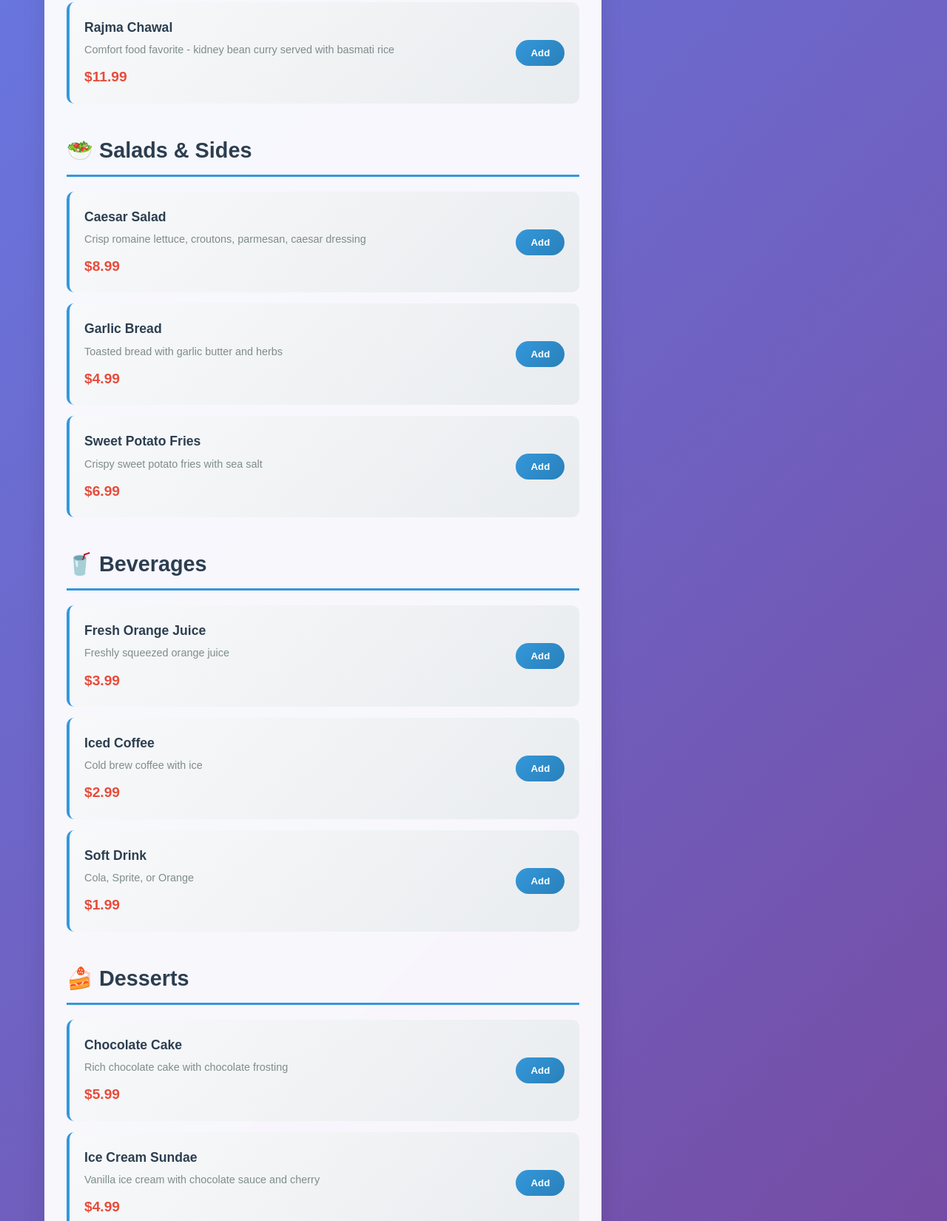
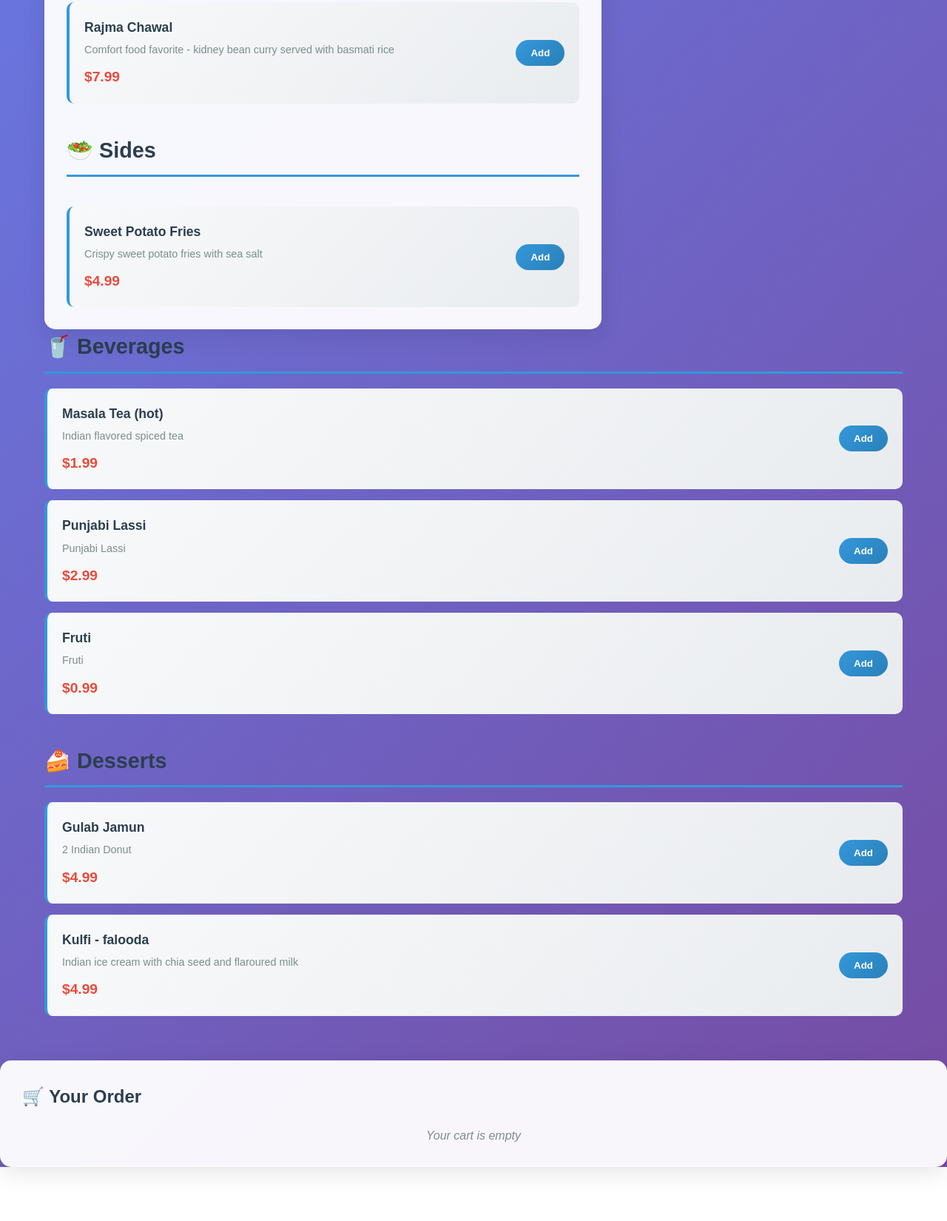
Before and after one commit to deeptewani/DT-SatLunch, a plain HTML site: page food_ordering_website.html in a window 1280 px wide. Shown: the part 605-2255 px from the top of the page at 74% size. After the commit the page ends 2182 px from the top, so only its background shows below. Drawn offline with Linux system fonts and the light colour scheme.

Commit message:
Update food_ordering_website.html

```diff
--- a/food_ordering_website.html
+++ b/food_ordering_website.html
@@ -331,7 +331,7 @@
                             <div class="item-info">
                                 <div class="item-name">Rajma Chawal</div>
                                 <div class="item-description">Comfort food favorite - kidney bean curry served with basmati rice</div>
-                                <div class="item-price">$11.99</div>
+                                <div class="item-price">$7.99</div>
                             </div>
                             <button class="add-btn" onclick="addToCart('Rajma Chawal', 11.99)">Add</button>
                         </div>
@@ -339,29 +339,14 @@
                 </div>
 
                 <div class="category">
-                    <h2>🥗 Salads & Sides</h2>
-                    <div class="menu-items">
-                        <div class="menu-item">
-                            <div class="item-info">
-                                <div class="item-name">Caesar Salad</div>
-                                <div class="item-description">Crisp romaine lettuce, croutons, parmesan, caesar dressing</div>
-                                <div class="item-price">$8.99</div>
-                            </div>
-                            <button class="add-btn" onclick="addToCart('Caesar Salad', 8.99)">Add</button>
-                        </div>
-                        <div class="menu-item">
-                            <div class="item-info">
-                                <div class="item-name">Garlic Bread</div>
-                                <div class="item-description">Toasted bread with garlic butter and herbs</div>
-                                <div class="item-price">$4.99</div>
-                            </div>
-                            <button class="add-btn" onclick="addToCart('Garlic Bread', 4.99)">Add</button>
+                    <h2>🥗  Sides</h2>
+
                         </div>
                         <div class="menu-item">
                             <div class="item-info">
                                 <div class="item-name">Sweet Potato Fries</div>
                                 <div class="item-description">Crispy sweet potato fries with sea salt</div>
-                                <div class="item-price">$6.99</div>
+                                <div class="item-price">$4.99</div>
                             </div>
                             <button class="add-btn" onclick="addToCart('Sweet Potato Fries', 6.99)">Add</button>
                         </div>
@@ -373,25 +358,25 @@
                     <div class="menu-items">
                         <div class="menu-item">
                             <div class="item-info">
-                                <div class="item-name">Fresh Orange Juice</div>
-                                <div class="item-description">Freshly squeezed orange juice</div>
-                                <div class="item-price">$3.99</div>
+                                <div class="item-name">Masala Tea (hot)</div>
+                                <div class="item-description">Indian flavored spiced tea</div>
+                                <div class="item-price">$1.99</div>
                             </div>
                             <button class="add-btn" onclick="addToCart('Fresh Orange Juice', 3.99)">Add</button>
                         </div>
                         <div class="menu-item">
                             <div class="item-info">
-                                <div class="item-name">Iced Coffee</div>
-                                <div class="item-description">Cold brew coffee with ice</div>
+                                <div class="item-name">Punjabi Lassi</div>
+                                <div class="item-description">Punjabi Lassi</div>
                                 <div class="item-price">$2.99</div>
                             </div>
                             <button class="add-btn" onclick="addToCart('Iced Coffee', 2.99)">Add</button>
                         </div>
                         <div class="menu-item">
                             <div class="item-info">
-                                <div class="item-name">Soft Drink</div>
-                                <div class="item-description">Cola, Sprite, or Orange</div>
-                                <div class="item-price">$1.99</div>
+                                <div class="item-name">Fruti</div>
+                                <div class="item-description">Fruti</div>
+                                <div class="item-price">$0.99</div>
                             </div>
                             <button class="add-btn" onclick="addToCart('Soft Drink', 1.99)">Add</button>
                         </div>
@@ -403,16 +388,16 @@
                     <div class="menu-items">
                         <div class="menu-item">
                             <div class="item-info">
-                                <div class="item-name">Chocolate Cake</div>
-                                <div class="item-description">Rich chocolate cake with chocolate frosting</div>
-                                <div class="item-price">$5.99</div>
+                                <div class="item-name">Gulab Jamun</div>
+                                <div class="item-description">2 Indian Donut</div>
+                                <div class="item-price">$4.99</div>
                             </div>
                             <button class="add-btn" onclick="addToCart('Chocolate Cake', 5.99)">Add</button>
                         </div>
                         <div class="menu-item">
                             <div class="item-info">
-                                <div class="item-name">Ice Cream Sundae</div>
-                                <div class="item-description">Vanilla ice cream with chocolate sauce and cherry</div>
+                                <div class="item-name">Kulfi - falooda</div>
+                                <div class="item-description">Indian ice cream with chia seed and flaroured milk</div>
                                 <div class="item-price">$4.99</div>
                             </div>
                             <button class="add-btn" onclick="addToCart('Ice Cream Sundae', 4.99)">Add</button>
```
